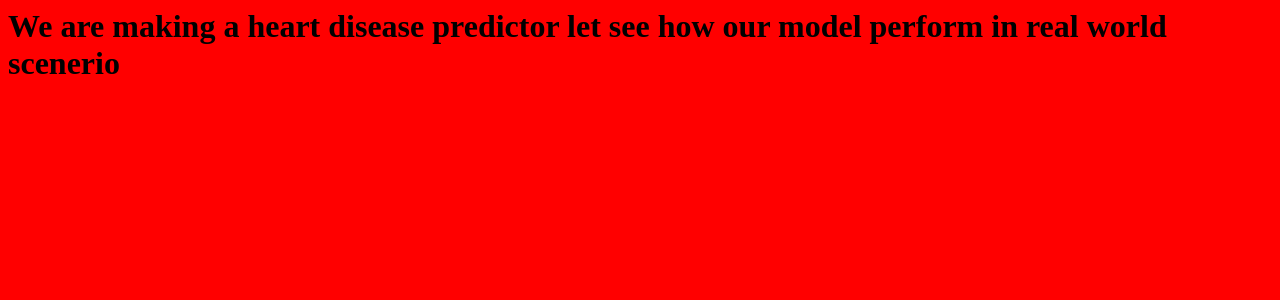
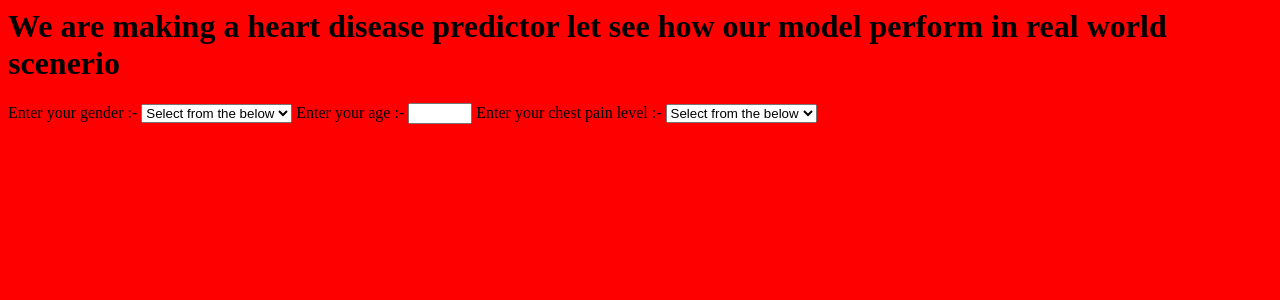
Before and after one commit to Shubhankar-Kumar/Heart-disease-predictive-model, a Flask app: page / in a window 1280 px wide. Shown: the top 300 px of the page. Run offline with Flask 3, Linux system fonts and the light colour scheme; parts of the project's set-up code (start-up, migrations or seed data) failed here and were passed over.

Commit message:
Changes made in index file

```diff
--- a/templates/index.html
+++ b/templates/index.html
@@ -8,6 +8,25 @@
 </head>
 <body>
     <h1>We are making a heart disease predictor let see how our model perform in real world scenerio</h1>
+    <form action="" method="post">
+        <label for="sex ">Enter your gender :- </label>
+        <select name="sex " id="">
+            <option selected disabled>Select from the below</option>
+            <option value=0>Female</option>
+            <option value=1>Male</option>
+        </select>
+        <label for="age">Enter your age :- </label>
+        <input type="number" min=5 max=100 >
+        <label for="Chest_pain">Enter your chest pain level :- </label>
+        <select name="chest pain" id="">
+            <option selected disabled>Select from the below</option>
+            <option value=1></option>
+            <option value=1>Male</option>
+        </select>
+        <label for=""></label>
+        <label for=""></label>
+        <label for=""></label>
+    </form>
 
 </body>
 </html>
```
